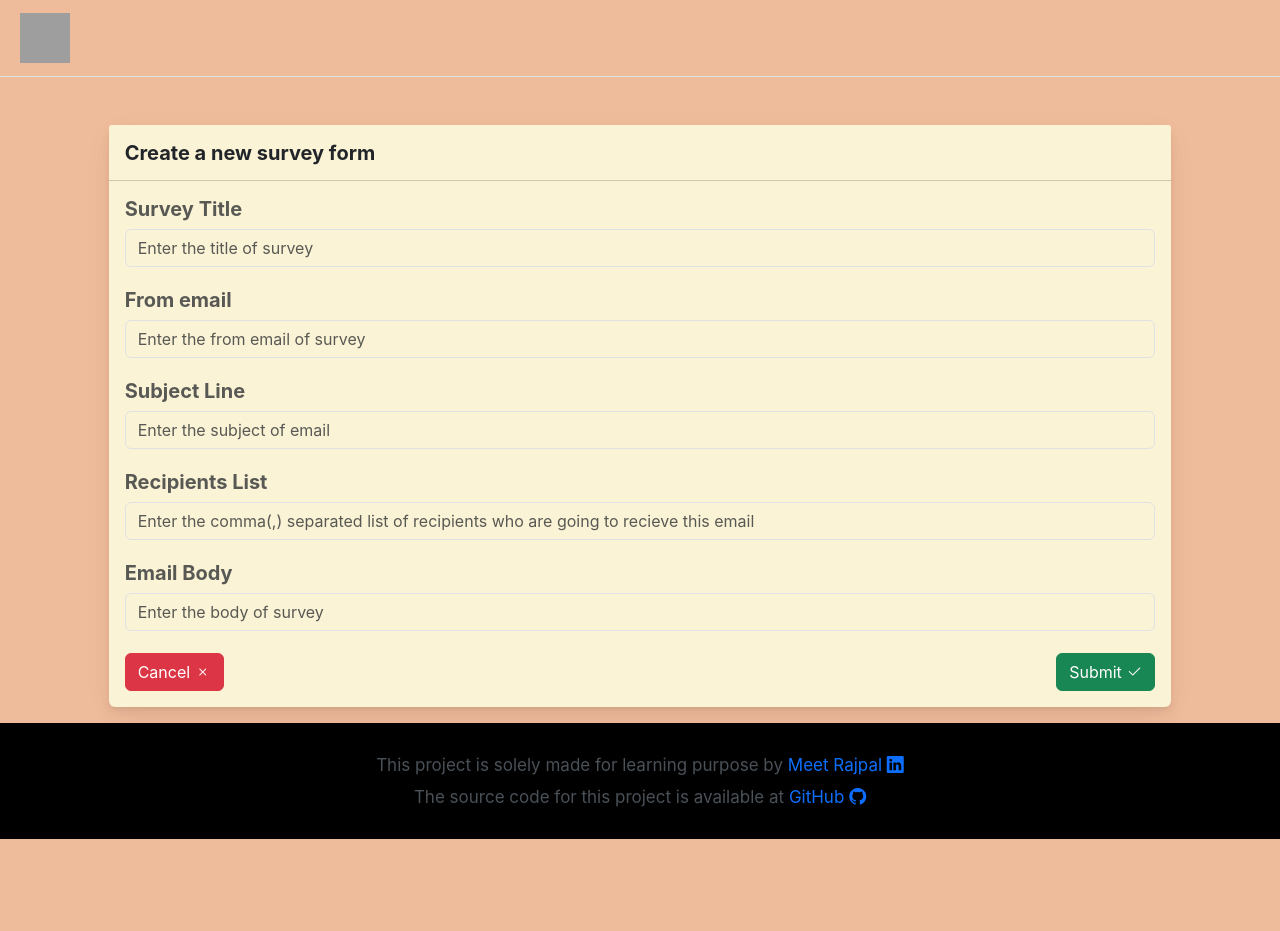
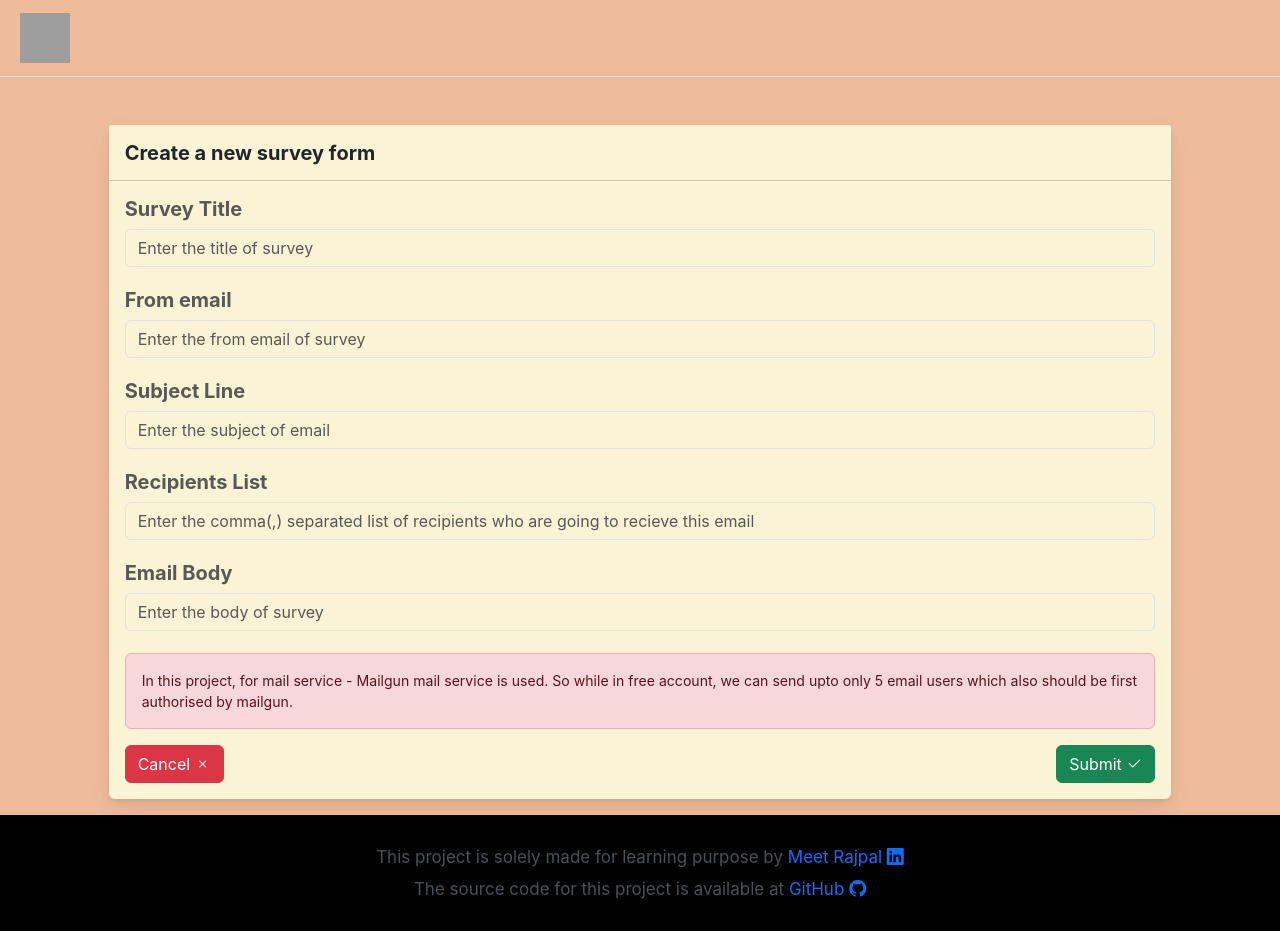
Before and after one commit to meetrajpal/TalkBack, a React (Create React App) app in the folder client/: page /surveys/new in a window 1280 px wide. Before the commit the page ends 839 px from the top, so only its background shows below. Built offline with nearby package versions, Linux system fonts and the light colour scheme; no server answers; grey boxes are pictures that could not be loaded.

Commit message:
Code refinement

```diff
--- a/client/src/components/surveys/SurveyForm.js
+++ b/client/src/components/surveys/SurveyForm.js
@@ -1,5 +1,4 @@
 import _ from "lodash";
-// import './css/surveyFormCss.css'
 import React, { Component } from "react";
 import { Link } from "react-router-dom";
 import { reduxForm, Field } from "redux-form";
@@ -30,6 +29,9 @@ class SurveyForm extends Component {
                                         <div className="card-body">
                                             <form onSubmit={this.props.handleSubmit(this.props.onSurveySubmit)}>
                                                 {this.renderFields()}
+                                                <div className="alert alert-danger" role="alert">
+                                                    In this project, for mail service - Mailgun mail service is used. So while in free account, we can send upto only 5 email users which also should be first authorised by mailgun.
+                                                </div>
                                                 <div className="row">
                                                     <div className="col-6">
                                                         <Link to="/surveys" className="btn btn-danger">Cancel <i className="bi bi-x"></i></Link>
@@ -55,6 +57,7 @@ class SurveyForm extends Component {
 function validate(values) {
     const errors = {};
     errors.recipients = validateEmails(values.recipients || '');
+    errors.from = validateEmails(values.from || '');
 
     _.each(FIELDS, ({ name }) => {
         if (!values[name])
```
